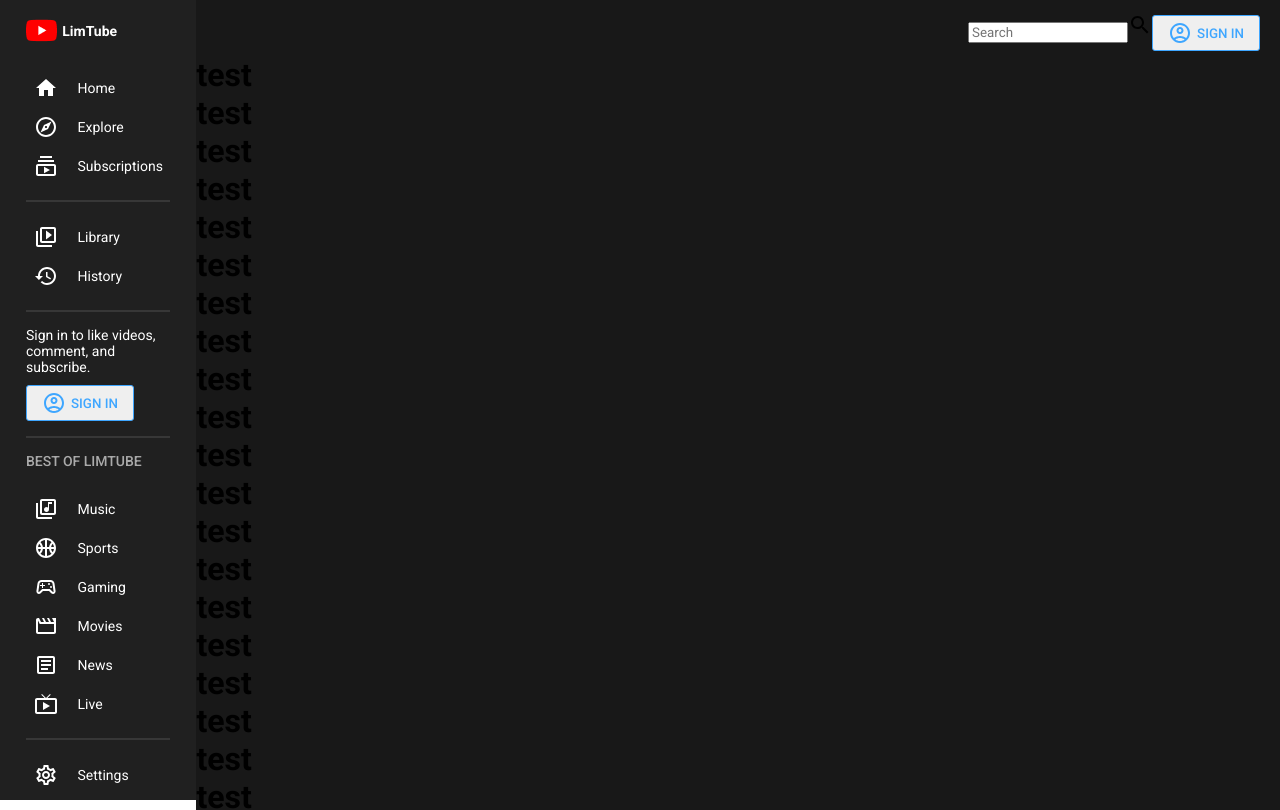
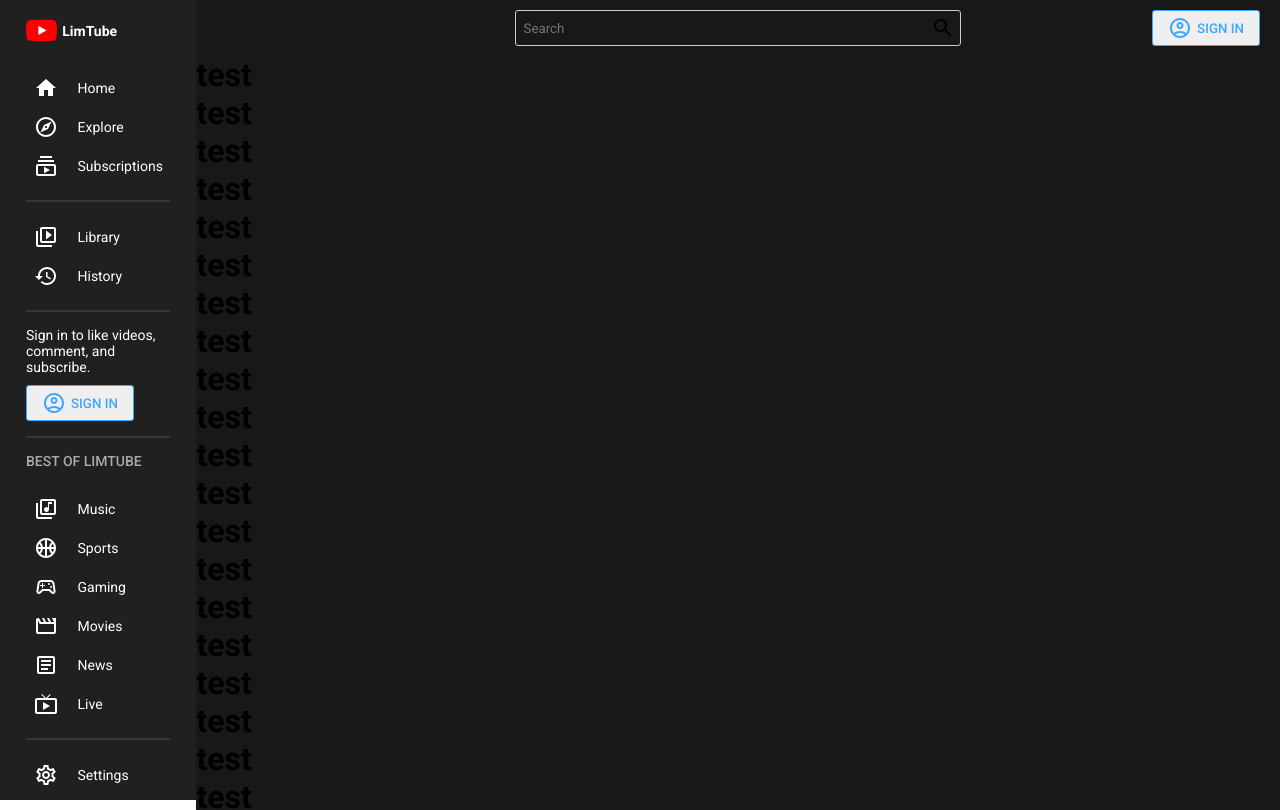
Before and after one commit to limslmao/youtubeClone, a React (Create React App) app: page / in a window 1280 px wide. Shown: the top 810 px of the page. Built offline with nearby package versions, Linux system fonts and the light colour scheme.

Commit message:
complete navbar developing

```diff
--- a/src/components/Navbar.jsx
+++ b/src/components/Navbar.jsx
@@ -15,9 +15,27 @@
   justify-content: flex-end;
   height: 100%;
   padding: 0px 20px;
+  position: relative;
 `;
-const Search = styled.div``;
-const Input = styled.input``;
+const Search = styled.div`
+  width: 40%;
+  position: absolute;
+  left: 0px;
+  right: 0px;
+  margin: auto;
+  display: flex;
+  align-items: center;
+  justify-content: space-between;
+  padding: 5px;
+  border: 1px solid #ccc;
+  border-radius: 3px;
+`;
+
+const Input = styled.input`
+  border: none;
+  background-color: transparent;
+`;
+
 const Button = styled.button`
   padding: 5px 15px;
   border-color: transparent;
@@ -25,7 +43,6 @@
   color: #3ea6ff;
   border-radius: 3px;
   font-weight: 500;
-  margin-top: 10px;
   cursor: pointer;
   display: flex;
   align-items: center;
```
